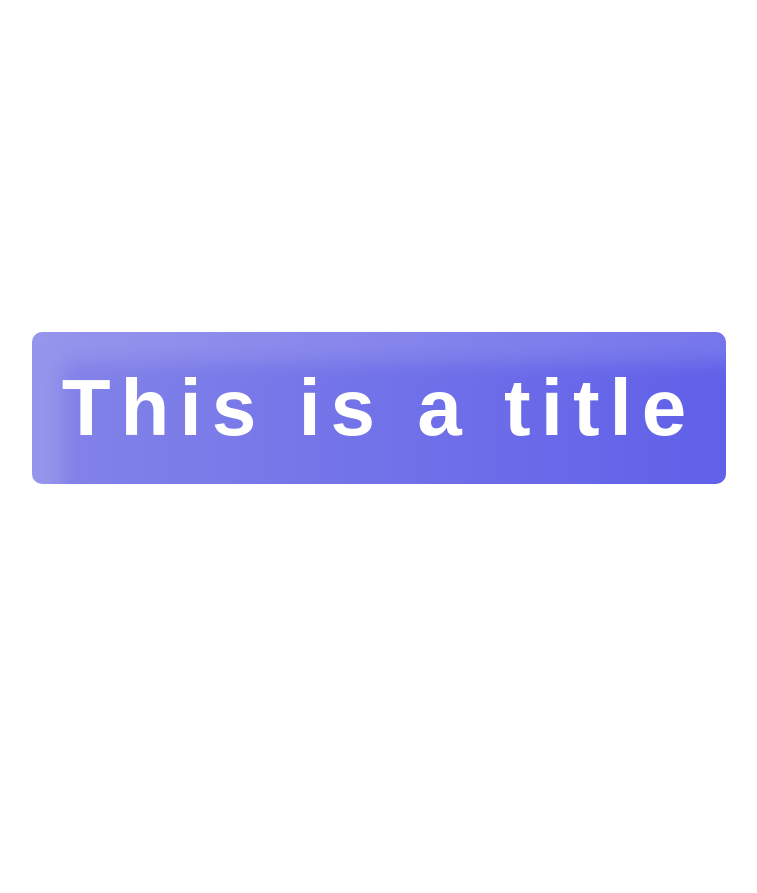
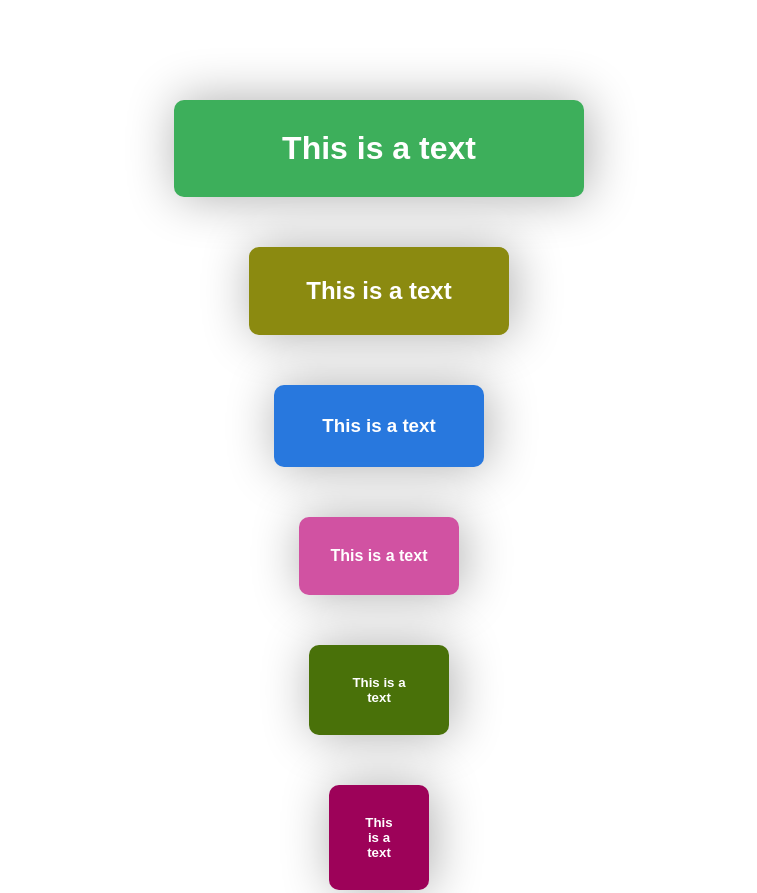
Before and after one commit to LeonardoSchmittK/functionalJS, a plain HTML site: page index.html in a window 1280 px wide. Shown: the top 893 px of the page, without its empty margins (261-1018 px from the left). Before the commit the page ends 816 px from the top, so only its background shows below. Drawn offline with Linux system fonts and the light colour scheme.

Commit message:
applying a rgb randomColor function

```diff
--- a/index.js
+++ b/index.js
@@ -1,8 +1,22 @@
-function addTitle(element, content) {
+function addTitle(element, content, size,color) {
   const newElement = document.createElement(element);
   newElement.innerText = content;
   newElement.classList = "title";
+  newElement.style.width = size + 'px';
+  newElement.style.background = color;
   window.document.querySelector(".container").appendChild(newElement);
 }
 
-addTitle("h1", "This is a title");
+function randomColor(){
+  const r = Math.floor(Math.random()*255);
+  const g = Math.floor(Math.random()*255);
+  const b = Math.floor(Math.random()*255);
+  return `rgb(${r},${g},${b})`
+}
+
+addTitle("h1", "This is a text",350,randomColor());
+addTitle("h2", "This is a text",200,randomColor());
+addTitle("h3", "This is a text",150,randomColor());
+addTitle("h4", "This is a text",100,randomColor());
+addTitle("h5", "This is a text",80,randomColor());
+addTitle("h5", "This is a text",40,randomColor());
--- a/style.css
+++ b/style.css
@@ -1,17 +1,19 @@
-
-body {
- height: 100vh;
- display:grid;
- place-content: center;
+/* body,
+html {
+  height: 100%;
+  display: grid;
+  place-content: center ;
+  margin: auto;
+} */
+* {
+ margin: 50px auto;
 }
-
 .title {
- background: linear-gradient(90deg,rgb(132, 132, 233),rgb(96, 96, 233)) ;
- padding: 30px;
- font-size:5em;
- border-radius: 10px;
- box-shadow: inset 30px 30px 20px rgba(254, 254, 255, 0.144);
- font-family: sans-serif;
- color: #fff;
- letter-spacing: 10px;
+  background: linear-gradient(90deg, rgb(132, 132, 233), rgb(96, 96, 233));
+  padding: 30px;
+  border-radius: 10px;
+  box-shadow: 3px 0px 50px #adadad;
+  font-family: sans-serif;
+  color: #fff;
+  text-align: center;
 }
```
Also changed, not shown: 1 other file.
